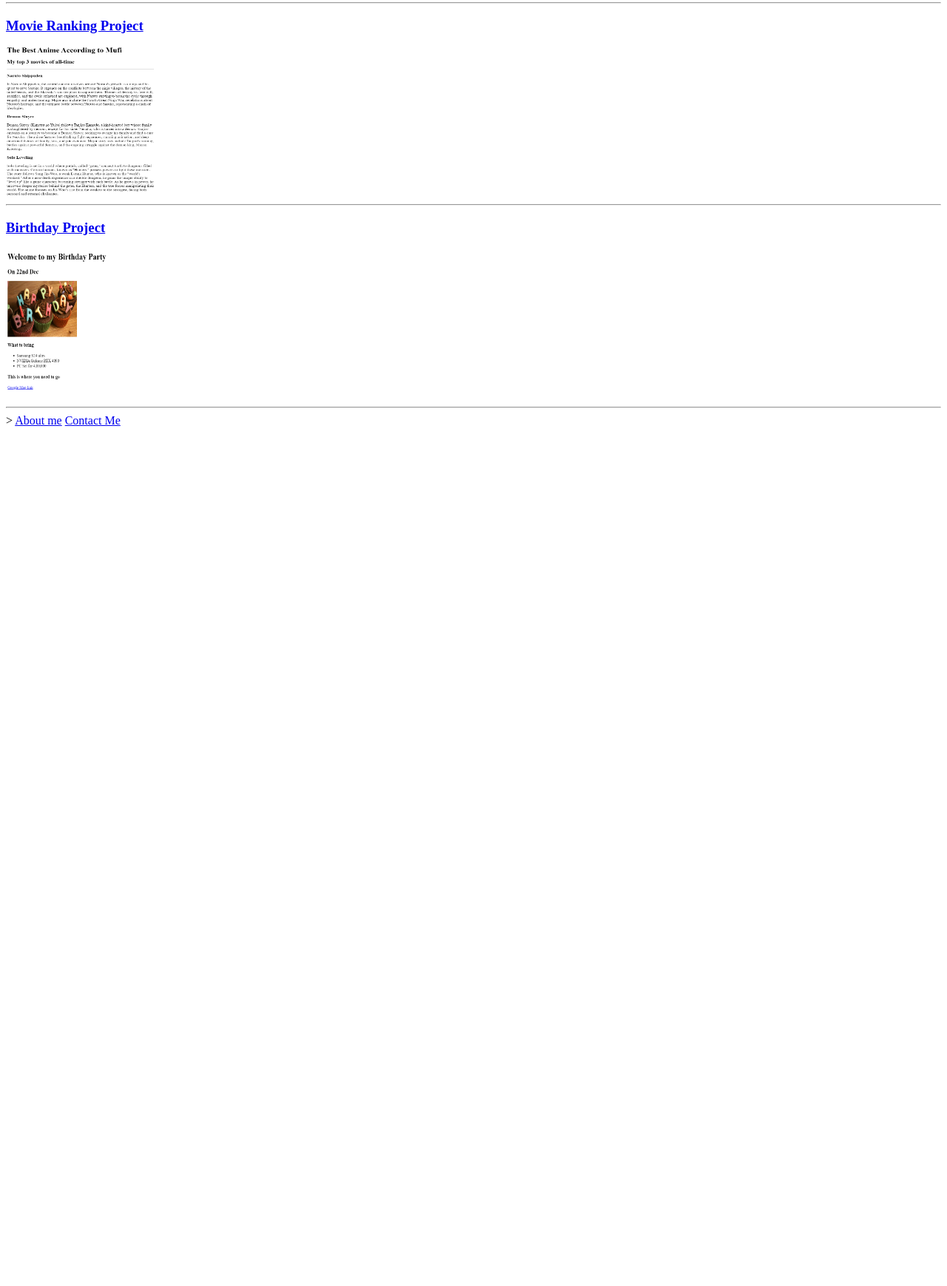
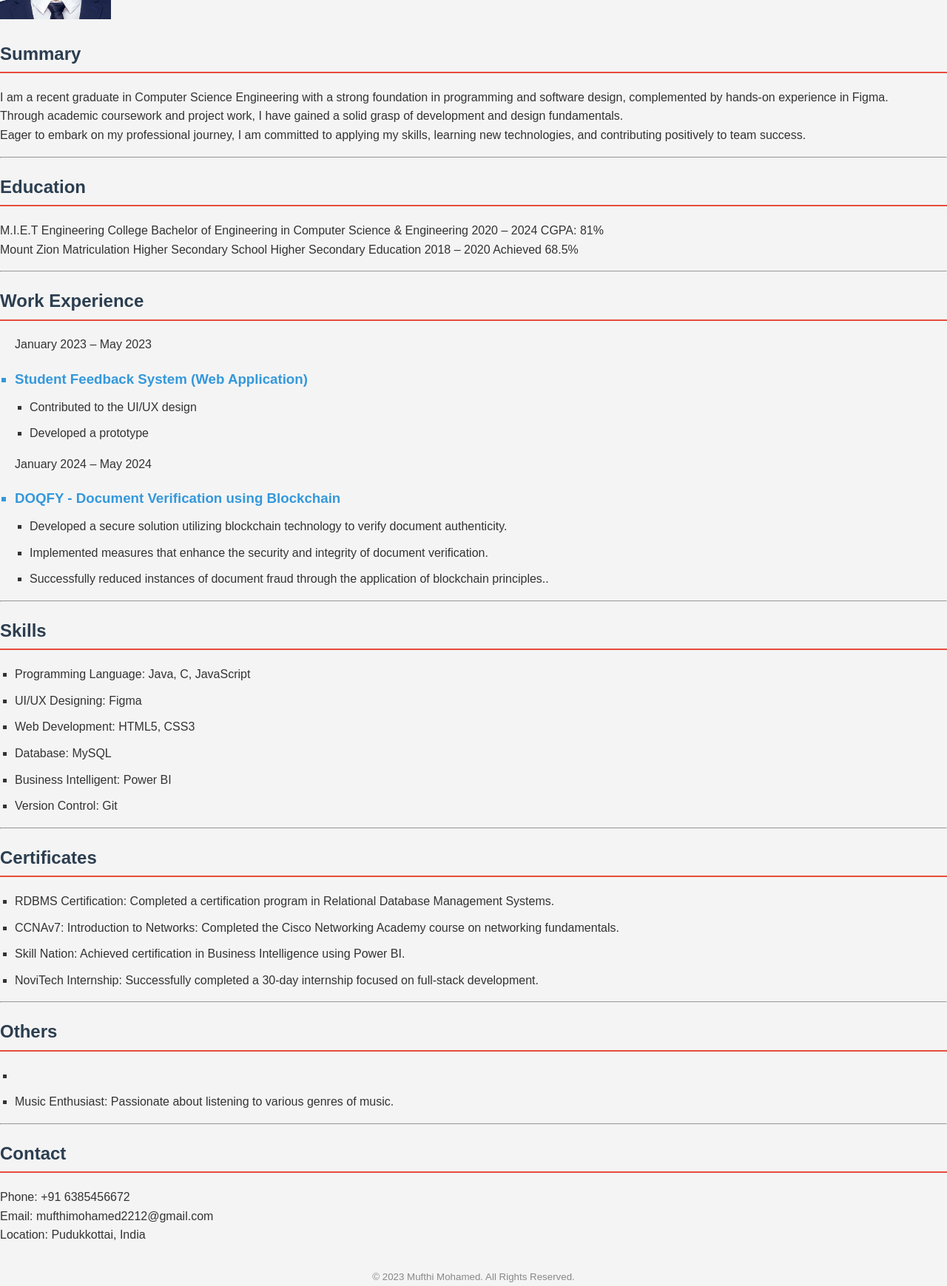
Before and after one commit to MufthiMohamed02/html-portfolio, a plain HTML site: page index.html in a window 1280 px wide. Shown: the part 124-1863 px from the top of the page at 74% size. Before the commit the page ends 800 px from the top, so only its background shows below. Drawn offline with Linux system fonts and the light colour scheme.

Commit message:
Add files via upload

```diff
--- a/index.html
+++ b/index.html
@@ -1,36 +1,80 @@
-<!-- TODO 1: Create the HTML Boilerplate -->
-
-<!-- TODO 2: Add Your previous projects' HTML into the public folder -->
-
-<!-- TODO 3: Take screenshots of your project previews and add the images to the images folder -->
-
-<!-- TODO 4: Add titles/subtitles etc. -->
-
-<!-- TODO 5: Add a link to the project pages -->
-
-<!-- TODO 6: Add images to show the project previews
-HINT for TODO 6: You can use the height attribute set to 200 to make the image smaller:
-https://developer.mozilla.org/en-US/docs/Web/HTML/Element/img#attr-height -->
-
-<!-- TODO 7: Add the Contact Me and About Me page links -->
 <!DOCTYPE html>
 <html lang="en">
 <head>
     <meta charset="UTF-8">
     <meta name="viewport" content="width=device-width, initial-scale=1.0">
-    <title>Document</title>
+    <title>My Resume</title>
+    <link
+    rel="stylesheet"
+    href="resume.css"
+    />
 </head>
 <body>
-    <h1> Mufthi Mohamed's Portfolio</h1>
-    <h2> I'am a Web Developer </h2>
-<hr/>
-<h3><a href="./public/movie-ranking.html"> Movie Ranking Project </a>
-</h3><img src="./assets/images/Movie Rank.png" style="height: 200px; width: 200px;"/>
-<hr/>
-<h3><a href="../4.3 HTML Porfolio Project/public/birthday-invite.html"> Birthday Project </a> </h3>
-<img src="./assets/images/Bday preview.png" style="height: 200px; width: 200px;"/>
-<hr/>>
-<a href="public/about.html">About me</a>
-<a href="./public/contact.html">Contact Me</a>
-</body>
+    <img src="./Profile Pic.jpg" style="height: 150px; width: 150px;" alt="Profile Picture"/>
+    <h2> Summary </h2>
+    <p>I am a recent graduate in Computer Science Engineering with a strong foundation in programming and software design, complemented by hands-on experience in Figma.<br/> Through academic coursework and project work, I have gained a solid grasp of development and design fundamentals.<br/> Eager to embark on my professional journey, I am committed to applying my skills, learning new technologies, and contributing positively to team success.</p>
+    <hr/>
+    <h2> Education </h2>
+    <p>M.I.E.T Engineering College
+        Bachelor of Engineering in Computer Science & Engineering
+        2020 – 2024
+        CGPA: 81%
+        <br/>
+        Mount Zion Matriculation Higher Secondary School
+        Higher Secondary Education
+        2018 – 2020
+        Achieved 68.5%</p>
+        <hr/>
+      <h2>Work Experience</h2>
+        <ul>
+          <p>January 2023 – May 2023</p>
+         <h3> <li>Student Feedback System (Web Application)</li></h3>
+            <ul><li>Contributed to the UI/UX design</li>
+            <li>Developed a prototype</li></ul>
+
+            <p>January 2024 – May 2024</p>
+            <h3><li>DOQFY - Document Verification using Blockchain</li></h3>
+          <ul>  <li>Developed a secure solution utilizing blockchain technology to verify document authenticity.</li>
+            <li>Implemented measures that enhance the security and integrity of document verification.</li>
+           <li> Successfully reduced instances of document fraud through the application of blockchain principles..</li>
+           </ul>
+          </ul>
+            <hr/>
+            <h2>Skills</h2>
+            <ul>
+             <li>Programming Language: Java, C, JavaScript</li>
+             <li>UI/UX Designing: Figma</li>
+             <li> Web Development: HTML5, CSS3</li>
+             <li>Database: MySQL</li>
+             <li>Business Intelligent: Power BI</li>
+             <li>Version Control: Git</li>
+       </ul>
+       <hr/>
+       <h2>Certificates</h2>
+            <ul>
+             <li>RDBMS Certification: Completed a certification program in Relational Database Management Systems.</li>
+             <li>CCNAv7: Introduction to Networks: Completed the Cisco Networking Academy course on networking fundamentals.</li>
+             <li>Skill Nation: Achieved certification in Business Intelligence using Power BI.</li>
+             <li>NoviTech Internship: Successfully completed a 30-day internship focused on full-stack development.</li> </ul>
+             <hr/>
+
+             <h2>Others</h2>
+       <ul>
+        <li></li>
+        <li>Music Enthusiast: Passionate about listening to various genres of music.</li>
+
+      </ul>
+      <hr/>
+      <h2>Contact</h2>
+        <p>Phone: +91 6385456672<br/>
+            Email: mufthimohamed2212@gmail.com<br/>
+            Location: Pudukkottai, India</p>
+
+            <footer>
+              <small>
+                © 2023 Mufthi Mohamed. All Rights Reserved.
+              </small>
+            </footer>
+
+        </body>
 </html>
--- /dev/null
+++ b/resume.css
@@ -0,0 +1,74 @@
+/* General Body Styling */
+body {
+    font-family: Arial, sans-serif;
+    margin: 0;
+    padding: 0;
+    background-color: #f4f4f4;
+    color: #333;
+    line-height: 1.6;
+}
+
+/* Container for the Resume */
+.container {
+    display: flex;
+    max-width: 1200px;
+    margin: 20px auto;
+    background: #fff;
+    padding: 20px;
+    border-radius: 8px;
+    box-shadow: 0 0 10px rgba(0, 0, 0, 0.1);
+}
+
+/* Left Column */
+.left-column {
+    width: 50%;
+    padding-right: 20px;
+    border-right: 2px solid #e0e0e0;
+}
+
+.left-column img {
+    display: block;
+    width: 150px;
+    height: 150px;
+    border-radius: 50%;
+    margin-bottom: 20px;
+}
+
+/* Right Column */
+.right-column {
+    width: 50%;
+    padding-left: 20px;
+}
+
+/* Section Headings */
+h2 {
+    color: #2c3e50;
+    border-bottom: 2px solid #e74c3c;
+    padding-bottom: 5px;
+    margin-top: 20px;
+}
+
+h3 {
+    color: #3498db;
+    margin-bottom: 5px;
+}
+
+/* Aligning List Items */
+ul {
+    list-style-type: square;
+    padding-left: 20px;
+}
+
+ul li {
+    margin-bottom: 10px;
+}
+
+/* Footer */
+footer {
+    text-align: center;
+    margin-top: 30px;
+}
+
+footer small {
+    color: #888;
+}
```
Also changed, not shown: Hobbies.html (added, +6 -0 lines), contact.html (added, +4 -0 lines), resume1.html (added, +73 -0 lines), Profile Pic.jpg (added).
